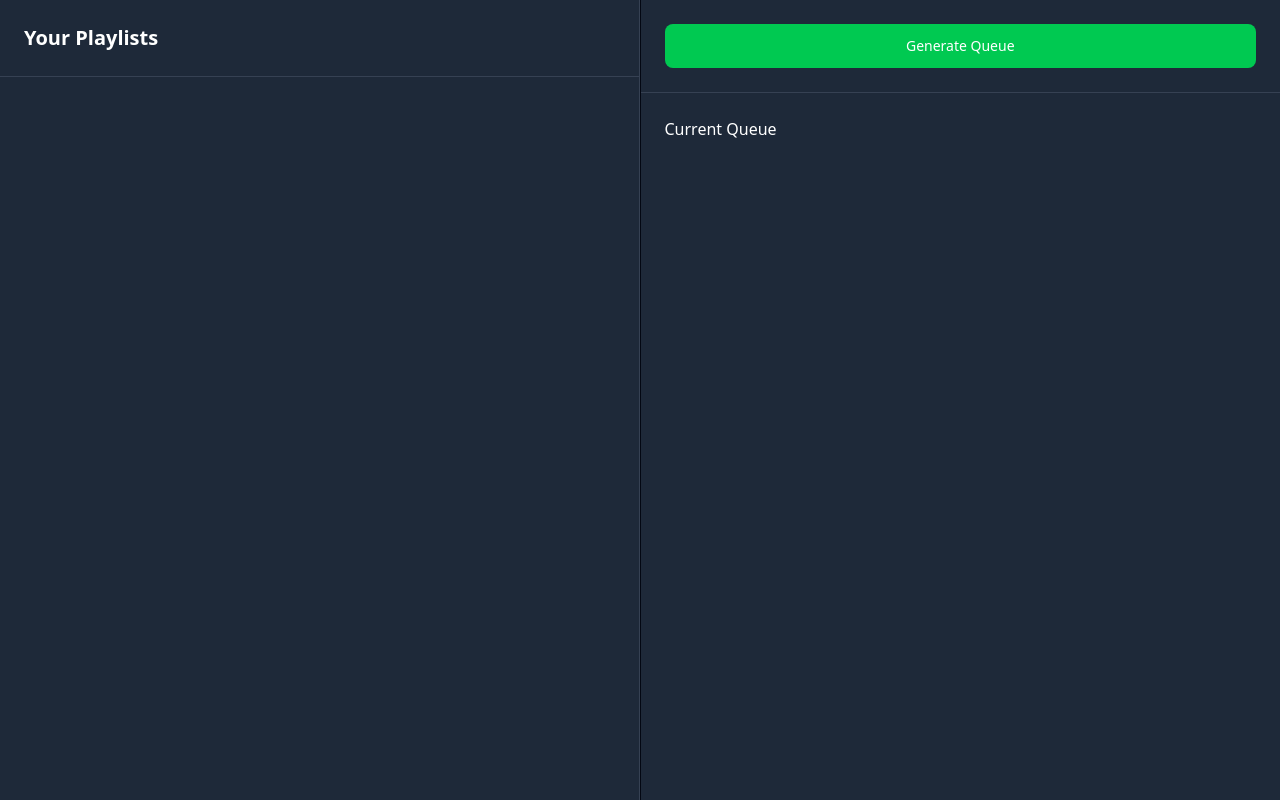
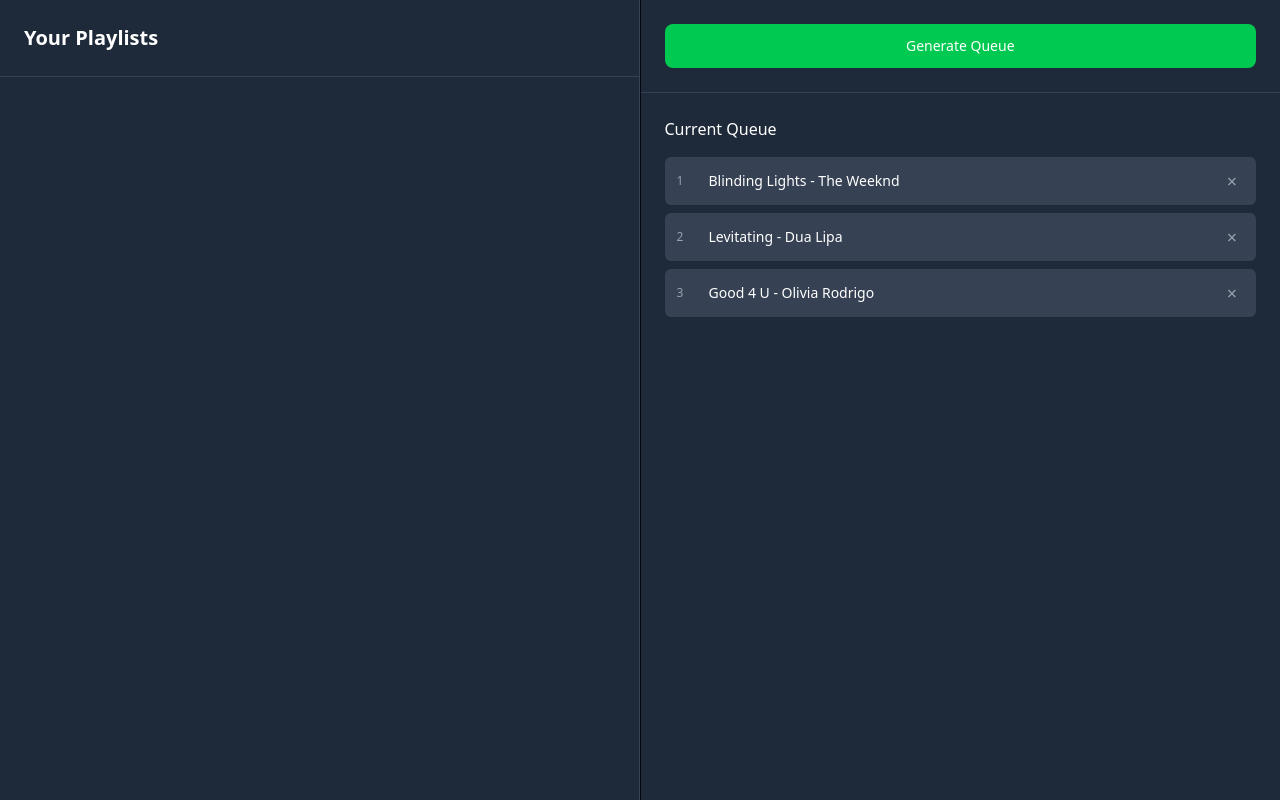
Before and after one commit to jasonoh11/queue_craft, a React (Vite) app: page /home in a window 1280 px wide. Built offline with nearby package versions, Linux system fonts and the light colour scheme.

Commit message:
feat: select playlist and generate random queue

```diff
--- a/src/Dashboard.tsx
+++ b/src/Dashboard.tsx
@@ -7,6 +7,8 @@
 
 function Dashboard() {
   const [showPlaylists, setShowPlaylists] = useState(false);
+  const [selectedPlaylist, setSelectedPlaylist] = useState<Playlist | null>(null);
+
 
   const fetchPlaylists = async () => {
     const token = localStorage.getItem("access_token");
@@ -22,8 +24,8 @@
       }
     );
 
+
     const data = await response.json();
-    console.log(data);
     return data.items;
   };
 
@@ -59,9 +61,9 @@
           </button>
         </div>
 
-		<PlaylistTable playlists={playlists} showPlaylists={showPlaylists}/>
+		<PlaylistTable playlists={playlists} showPlaylists={showPlaylists} selectedPlaylist={selectedPlaylist} onSelectPlaylist={setSelectedPlaylist}/>
 
-		<QueueBuilder showPlaylists={showPlaylists}/>
+		<QueueBuilder showPlaylists={showPlaylists} selectedPlaylist={selectedPlaylist}/>
       </div>
     </>
   );
--- a/src/PlaylistTable.tsx
+++ b/src/PlaylistTable.tsx
@@ -1,13 +1,21 @@
 import "./Home.css";
-import type { Playlist } from './types/Playlist';
+import type { Playlist } from "./types/Playlist";
+import PlaylistTile from "./PlaylistTile";
+
 
 type PlaylistTableProps = {
-    playlists: Playlist[];
-	showPlaylists: boolean;
-  };
+  playlists: Playlist[];
+  showPlaylists: boolean;
+  selectedPlaylist: Playlist | null;
+  onSelectPlaylist: (playlist: Playlist) => void;
+};
 
-function PlaylistTable({ playlists, showPlaylists }: PlaylistTableProps) {
-
+function PlaylistTable({
+  playlists,
+  showPlaylists,
+  selectedPlaylist,
+  onSelectPlaylist,
+}: PlaylistTableProps) {
   return (
     <>
       <div
@@ -22,24 +30,7 @@
         </div>
         <div className="flex-1 overflow-y-auto p-4">
           {playlists.map((playlist: Playlist) => (
-            <div
-              key={playlist.id}
-              className="flex items-center p-3 rounded-lg cursor-pointer transition-colors hover:bg-gray-700 mb-2"
-            >
-              <img
-                src={playlist.images[0]?.url || "/placeholder.svg"}
-                alt={playlist.name}
-                className="w-12 h-12 rounded mr-3 bg-gray-600"
-              />
-              <div className="flex-1">
-                <div className="text-sm font-medium text-white mb-1">
-                  {playlist.name}
-                </div>
-                <div className="text-xs text-gray-400">
-                  {playlist.tracks.total} songs
-                </div>
-              </div>
-            </div>
+            <PlaylistTile key={playlist.id} playlist={playlist} selectedPlaylist={selectedPlaylist} onSelectPlaylist={onSelectPlaylist}/>
           ))}
         </div>
       </div>
--- /dev/null
+++ b/src/PlaylistTile.tsx
@@ -0,0 +1,43 @@
+import type { Playlist } from "./types/Playlist";
+
+type PlaylistProps = {
+  playlist: Playlist;
+  selectedPlaylist: Playlist | null;
+  onSelectPlaylist: (playlist: Playlist) => void;
+};
+
+function PlaylistTile({
+  playlist,
+  selectedPlaylist,
+  onSelectPlaylist,
+}: PlaylistProps) {
+  return (
+    <>
+      <div
+        onClick={() => onSelectPlaylist(playlist)}
+        key={playlist.id}
+        className={`flex items-center p-3 rounded-lg cursor-pointer transition-colors hover:bg-gray-700 mb-2 border ${
+          selectedPlaylist?.id == playlist.id
+            ? "border-black dark:border-white"
+            : "border-transparent"
+        }`}
+      >
+        <img
+          src={playlist.images[0]?.url || "/placeholder.svg"}
+          alt={playlist.name}
+          className="w-12 h-12 rounded mr-3 bg-gray-600"
+        />
+        <div className="flex-1">
+          <div className="text-sm font-medium text-white mb-1">
+            {playlist.name}
+          </div>
+          <div className="text-xs text-gray-400">
+            {playlist.tracks.total} songs
+          </div>
+        </div>
+      </div>
+    </>
+  );
+}
+
+export default PlaylistTile;
--- a/src/QueueBuilder.tsx
+++ b/src/QueueBuilder.tsx
@@ -1,8 +1,87 @@
+import { useState } from "react";
+import QueueList from "./QueueList";
+import type { Song } from "./types/Song";
+import type { Playlist } from "./types/Playlist";
+
 type QueueBuilderProps = {
-	showPlaylists: boolean;
+  showPlaylists: boolean;
+  selectedPlaylist: Playlist | null;
+};
+
+function QueueBuilder({ showPlaylists, selectedPlaylist }: QueueBuilderProps) {
+  const [queue, setQueue] = useState([
+    "Blinding Lights - The Weeknd",
+    "Levitating - Dua Lipa",
+    "Good 4 U - Olivia Rodrigo",
+  ]);
+
+  const removeFromQueue = (index: number) => {
+    setQueue(
+      queue.filter((_, i) => {
+        return i !== index;
+      })
+    );
   };
 
-function QueueBuilder({showPlaylists} : QueueBuilderProps) {
+  const fetchSongs = async (playlist: Playlist | null) => {
+    const token = localStorage.getItem("access_token");
+    if (!token) {
+      console.error("No access token found");
+      return [];
+    }
+    if (!playlist) {
+      console.error("No playlist selected");
+      return [];
+    }
+
+    const limit = 50;
+    const total = playlist.tracks.total;
+    const pages = Math.ceil(total / limit);
+
+    const fetchPromises = Array.from({ length: pages }, (_, i) => {
+      const offset = i * limit;
+      return fetch(
+        `https://api.spotify.com/v1/playlists/${playlist.id}/tracks?offset=${offset}&limit=${limit}`,
+        {
+          headers: { Authorization: `Bearer ${token}` },
+        }
+      )
+        .then((response) => response.json())
+        .then((data) =>
+          data.items.map((item: any) => ({
+            track: {
+              name: item.track.name,
+              artists: item.track.artists,
+            },
+          }))
+        );
+    });
+
+    const results = await Promise.all(fetchPromises);
+
+    // Flatten the array of arrays into a single array
+    const allTracks: Song[] = results.flat();
+
+    return allTracks;
+  };
+
+  const generateRandomQueue = async (selectedPlaylist: Playlist | null) => {
+    const songs = await fetchSongs(selectedPlaylist);
+    if (!songs || songs.length === 0) return;
+
+    const shuffled = songs.sort(() => Math.random() - 0.5).slice(0, 10);
+
+    setQueue(
+      shuffled.map((song: Song) => {
+        const artistName =
+          song.track.artists && song.track.artists.length > 0
+            ? song.track.artists[0].name
+            : "Unknown Artist";
+        return song.track.name + " - " + artistName;
+      })
+    );
+  };
+
   return (
     <>
       <div
@@ -10,23 +89,16 @@
           !showPlaylists ? "flex mt-[60px] h-[calc(100vh-60px)]" : "hidden"
         } md:mt-0 md:h-screen`}
       >
-        {/* Prompt Input */}
-        <form className="p-6 border-b border-gray-700">
+        <div className="p-6 border-b border-gray-700">
           <button
-            type="submit"
             className="w-full p-3 bg-green-500 hover:bg-green-400 text-white border-none rounded-lg text-sm font-medium cursor-pointer transition-colors"
+            onClick={() => generateRandomQueue(selectedPlaylist)}
           >
             Generate Queue
           </button>
-        </form>
+        </div>
 
-        {/* Current Queue */}
-        <div className="flex-1 p-6 flex flex-col">
-          <h3 className="m-0 mb-4 text-base font-medium text-white">
-            Current Queue
-          </h3>
-          <div className="flex-1 overflow-y-auto"></div>
-        </div>
+        <QueueList queue={queue} onQueueRemove={removeFromQueue} />
       </div>
     </>
   );
--- /dev/null
+++ b/src/QueueList.tsx
@@ -0,0 +1,45 @@
+type QueueListProps = {
+  queue: string[];
+  onQueueRemove: (index: number) => void;
+};
+
+function QueueList({ queue, onQueueRemove }: QueueListProps) {
+  return (
+    <>
+      <div className="flex-1 p-6 flex flex-col">
+        <h3 className="m-0 mb-4 text-base font-medium text-white">
+          Current Queue
+        </h3>
+        <div className="flex-1 overflow-y-auto">
+          {queue.length > 0 ? (
+            queue.map((song, index) => (
+              <div
+                key={index}
+                className="flex items-center p-3 rounded-md mb-2 bg-gray-700 hover:bg-gray-600 transition-colors"
+              >
+                <span className="w-6 text-xs text-gray-400 font-medium">
+                  {index + 1}
+                </span>
+                <span className="flex-1 text-sm text-white ml-2">{song}</span>
+                <button
+                  className="w-6 h-6 border-none bg-transparent text-gray-400 hover:bg-gray-600 hover:text-white cursor-pointer rounded-full text-lg flex items-center justify-center transition-colors"
+                  onClick={() => onQueueRemove(index)}
+                >
+                  ×
+                </button>
+              </div>
+            ))
+          ) : (
+            <div className="text-center text-gray-400 text-sm py-10 px-5 italic">
+              No songs in queue. Enter a prompt above to generate your
+              AI-powered playlist!
+            </div>
+          )}
+        </div>
+        <div className="flex-1 overflow-y-auto"></div>
+      </div>
+    </>
+  );
+}
+
+export default QueueList;
--- /dev/null
+++ b/src/types/Song.ts
@@ -0,0 +1,10 @@
+export type Song = {
+	track: {
+	  id: string;
+	  name: string;
+	  artists: {
+		id: string;
+		name: string;
+	  }[];
+	};
+  };
```
